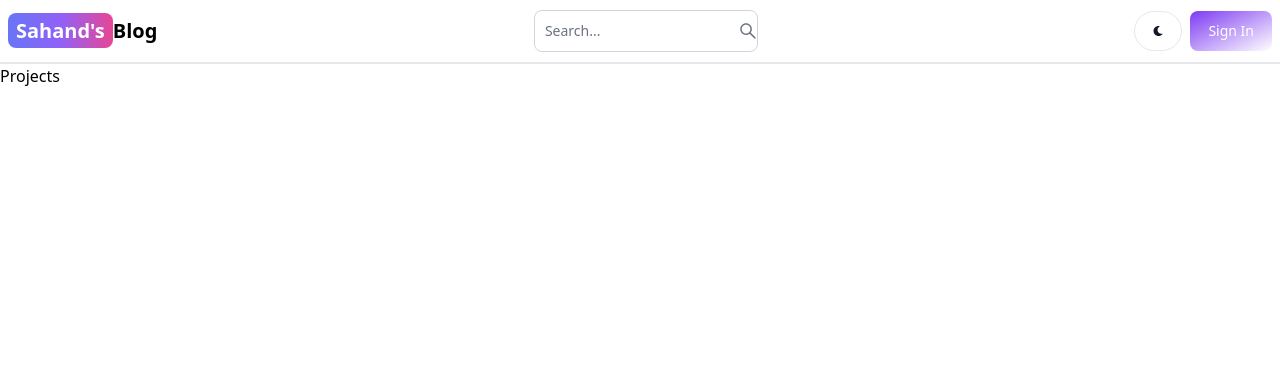
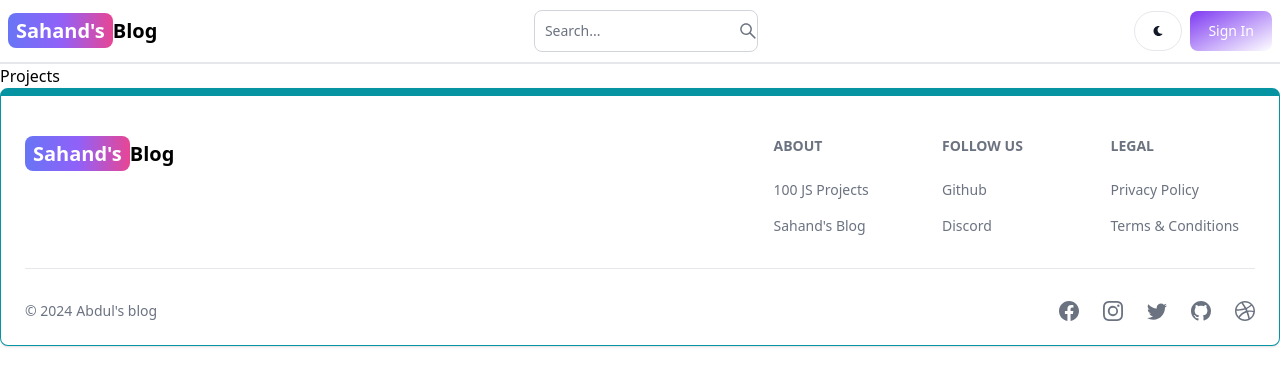
Before and after one commit to abdul8840/mern_blog, a React (Vite) app in the folder client/: page /projects in a window 1280 px wide. Shown: the top 386 px of the page. Built offline with nearby package versions, Linux system fonts and the light colour scheme.

Commit message:
create footer ui

```diff
--- a/client/src/App.jsx
+++ b/client/src/App.jsx
@@ -7,6 +7,7 @@
 import SignIn from './pages/SignIn'
 import SignUp from './pages/SignUp'
 import Header from './components/Header'
+import Footer from './components/Footer'
 
 const App = () => {
   return (
@@ -21,6 +22,7 @@
         <Route path='/projects' element={<Projects />} />
 
       </Routes>
+      <Footer />
     </BrowserRouter>
   )
 }
--- /dev/null
+++ b/client/src/components/Footer.jsx
@@ -0,0 +1,81 @@
+import { Footer } from 'flowbite-react';
+import { Link } from 'react-router-dom';
+import { BsFacebook, BsInstagram, BsTwitter, BsGithub, BsDribbble } from 'react-icons/bs';
+export default function FooterCom() {
+  return (
+    <Footer container className='border border-t-8 border-teal-500'>
+      <div className='w-full max-w-7xl mx-auto'>
+        <div className='grid w-full justify-between sm:flex md:grid-cols-1'>
+          <div className='mt-5'>
+            <Link
+              to='/'
+              className='self-center whitespace-nowrap text-lg sm:text-xl font-semibold dark:text-white'
+            >
+              <span className='px-2 py-1 bg-gradient-to-r from-indigo-500 via-purple-500 to-pink-500 rounded-lg text-white'>
+                Sahand's
+              </span>
+              Blog
+            </Link>
+          </div>
+          <div className='grid grid-cols-2 gap-8 mt-4 sm:grid-cols-3 sm:gap-6'>
+            <div>
+              <Footer.Title title='About' />
+              <Footer.LinkGroup col>
+                <Footer.Link
+                  href='https://www.100jsprojects.com'
+                  target='_blank'
+                  rel='noopener noreferrer'
+                >
+                  100 JS Projects
+                </Footer.Link>
+                <Footer.Link
+                  href='/about'
+                  target='_blank'
+                  rel='noopener noreferrer'
+                >
+                  Sahand's Blog
+                </Footer.Link>
+              </Footer.LinkGroup>
+            </div>
+            <div>
+              <Footer.Title title='Follow us' />
+              <Footer.LinkGroup col>
+                <Footer.Link
+                  href='https://www.github.com/sahandghavidel'
+                  target='_blank'
+                  rel='noopener noreferrer'
+                >
+                  Github
+                </Footer.Link>
+                <Footer.Link href='#'>Discord</Footer.Link>
+              </Footer.LinkGroup>
+            </div>
+            <div>
+              <Footer.Title title='Legal' />
+              <Footer.LinkGroup col>
+                <Footer.Link href='#'>Privacy Policy</Footer.Link>
+                <Footer.Link href='#'>Terms &amp; Conditions</Footer.Link>
+              </Footer.LinkGroup>
+            </div>
+          </div>
+        </div>
+        <Footer.Divider />
+        <div className='w-full sm:flex sm:items-center sm:justify-between'>
+          <Footer.Copyright
+            href='#'
+            by="Abdul's blog"
+            year={new Date().getFullYear()}
+          />
+          <div className="flex gap-6 sm:mt-0 mt-4 sm:justify-center">
+            <Footer.Icon href='#' icon={BsFacebook}/>
+            <Footer.Icon href='#' icon={BsInstagram}/>
+            <Footer.Icon href='#' icon={BsTwitter}/>
+            <Footer.Icon href='#' icon={BsGithub}/>
+            <Footer.Icon href='#' icon={BsDribbble}/>
+
+          </div>
+        </div>
+      </div>
+    </Footer>
+  );
+}
```
